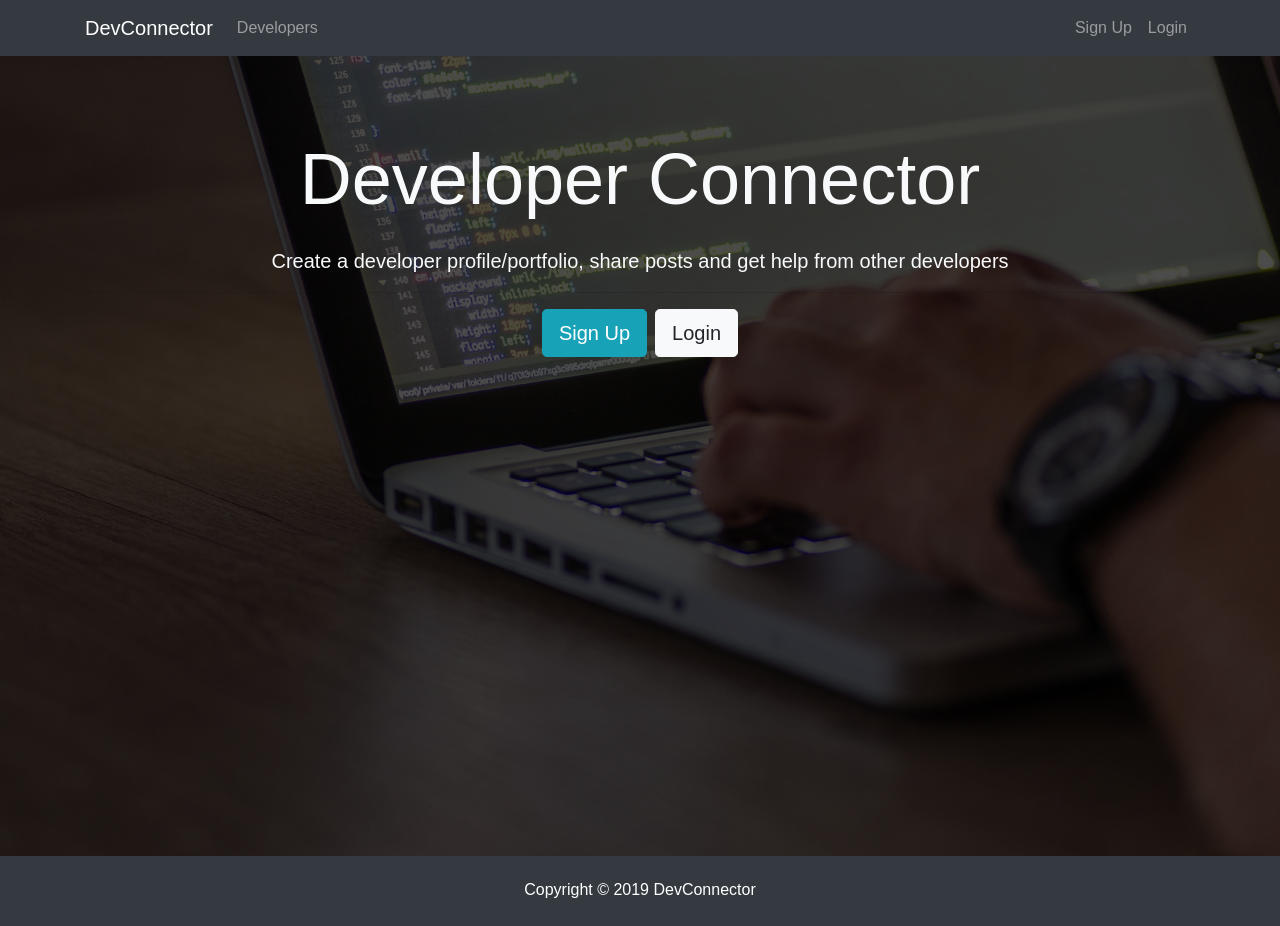
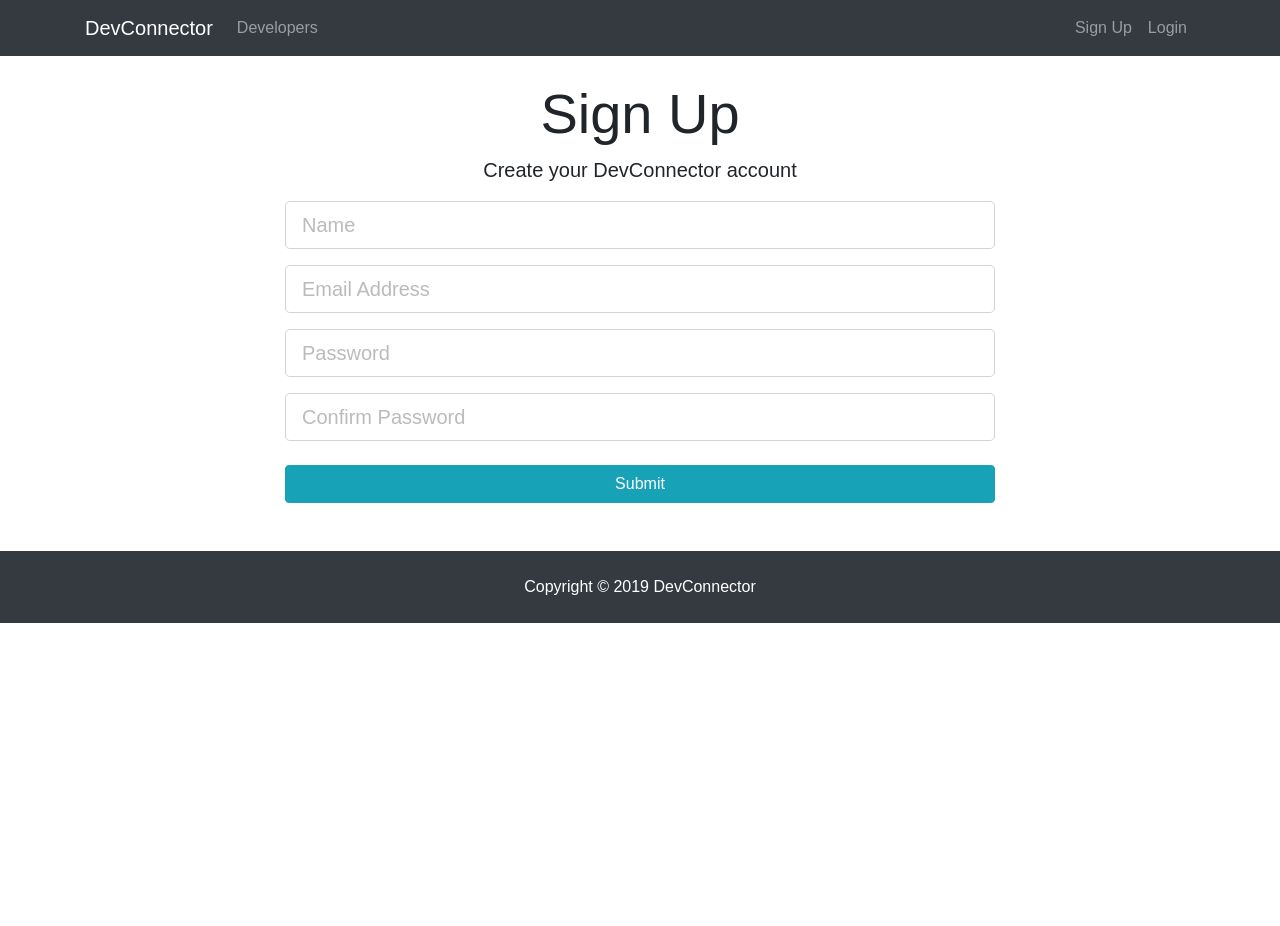
Before and after one commit to Mohammed-Elsamman/socialDev, a React (Create React App) app in the folder client/: page /register in a window 1280 px wide. After the commit the page ends 800 px from the top, so only its background shows below. Built offline with nearby package versions, Linux system fonts and the light colour scheme.

Commit message:
create components of navbar and foote and register new user and login

```diff
--- a/client/src/App.js
+++ b/client/src/App.js
@@ -1,17 +1,28 @@
 import React, {Component} from 'react';
+import {BrowserRouter as Router, Route} from "react-router-dom"
 import './App.css';
 import Navbar from "../src/components/layout/Navbar"
 import Footer from "../src/components/layout/Footer"
 import Landing from "../src/components/layout/Landing"
+import Login from "../src/components/auth/Login"
+import Register from "../src/components/auth/Register"
+// import Landing from "../src/components/layout/Landing"
+// import Landing from "../src/components/layout/Landing"
 
 class App extends Component {
     render() {
         return (
-            <div className="App">
-                <Navbar/>
-                <Landing/>
-                <Footer/>
-            </div>
+            <Router>
+                <div className="App">
+                    <Navbar/>
+                    <Route exact path='/' component={Landing}/>
+                    <div className="container">
+                        <Route exact path='/login' component={Login}/>
+                        <Route exact path='/register' component={Register}/>
+                    </div>
+                    <Footer/>
+                </div>
+            </Router>
         );
     }
 }
--- /dev/null
+++ b/client/src/components/auth/Login.js
@@ -0,0 +1,77 @@
+import React, {Component} from 'react';
+import axios from "axios"
+import classnames from "classnames"
+
+class Login extends Component {
+    constructor(props) {
+        super(props);
+        this.state = {
+            email: "",
+            password: "",
+            errors: {}
+        }
+    }
+
+    onChange = (e) => {
+        this.setState({[e.target.name]: e.target.value})
+    };
+    onSubmit = (e) => {
+        e.preventDefault();
+        const user = {
+            email: this.state.email,
+            password: this.state.password,
+        };
+        axios
+            .post('api/user/login', user)
+            .then(res => console.log(res.data))
+            .catch(err => {
+                console.log(err.response.data.errors);
+                this.setState({errors: err.response.data.errors})
+            });
+    };
+
+    render() {
+        const {errors} = this.state;
+        return (
+            <div className="login">
+                <div className="container">
+                    <div className="row">
+                        <div className="col-md-8 m-auto">
+                            <h1 className="display-4 text-center">Log In</h1>
+                            <p className="lead text-center">Sign in to your DevConnector account</p>
+                            <form onSubmit={this.onSubmit}>
+                                <div className="form-group">
+                                    <input type="email"
+                                           className={classnames("form-control form-control-lg", {
+                                               'is-invalid': errors.email
+                                           })}
+                                           placeholder="Email Address"
+                                           name="email"
+                                           value={this.state.email}
+                                           onChange={this.onChange}
+                                    />
+                                    {errors.email && (<div className='invalid-feedback'>{errors.email}</div>)}
+                                </div>
+                                <div className="form-group">
+                                    <input type="password"
+                                           className={classnames("form-control form-control-lg", {
+                                               'is-invalid': errors.password
+                                           })}
+                                           placeholder="Password"
+                                           name="password"
+                                           value={this.state.password}
+                                           onChange={this.onChange}
+                                    />
+                                    {errors.password && (<div className='invalid-feedback'>{errors.password}</div>)}
+                                </div>
+                                <input type="submit" className="btn btn-info btn-block mt-4"/>
+                            </form>
+                        </div>
+                    </div>
+                </div>
+            </div>
+        );
+    }
+}
+
+export default Login;
--- /dev/null
+++ b/client/src/components/auth/Register.js
@@ -0,0 +1,104 @@
+import React, {Component} from 'react';
+import axios from "axios"
+import classnames from "classnames"
+
+class Register extends Component {
+    constructor(props) {
+        super(props);
+        this.state = {
+            name: "",
+            email: "",
+            password: "",
+            password2: "",
+            errors: {},
+        }
+    }
+
+    onChange = (e) => {
+        this.setState({[e.target.name]: e.target.value})
+    };
+    onSubmit = (e) => {
+        e.preventDefault();
+        const newUser = {
+            name: this.state.name,
+            email: this.state.email,
+            password: this.state.password,
+            password2: this.state.password2,
+        };
+        axios
+            .post('api/user/register', newUser)
+            .then(res => console.log(res.data))
+            .catch(err => this.setState({errors: err.response.data.errors}));
+
+        console.log(newUser);
+    };
+
+    render() {
+        const {errors} = this.state;
+        return (
+            <div className="register">
+                <div className="container">
+                    <div className="row">
+                        <div className="col-md-8 m-auto">
+                            <h1 className="display-4 text-center">Sign Up</h1>
+                            <p className="lead text-center">Create your DevConnector account</p>
+                            <form onSubmit={this.onSubmit}>
+                                <div className="form-group">
+                                    <input type="text"
+                                           className={classnames("form-control form-control-lg", {
+                                               'is-invalid': errors.name
+                                           })}
+                                           placeholder="Name"
+                                           value={this.state.name}
+                                           onChange={this.onChange}
+                                           name="name"/>
+                                    {errors.name && (<div className='invalid-feedback'>{errors.name}</div>)}
+                                </div>
+
+                                <div className="form-group">
+                                    <input type="email"
+                                           className={classnames("form-control form-control-lg", {
+                                               'is-invalid': errors.email
+                                           })}
+                                           value={this.state.email}
+                                           onChange={this.onChange}
+                                           placeholder="Email Address"
+                                           name="email"/>
+                                    {errors.email && (<div className='invalid-feedback'>{errors.email}</div>)}
+
+                                    {/*<small className="form-text text-muted">This site uses Gravatar so if you want a*/}
+                                    {/*    profile image, use a Gravatar email</small>*/}
+                                </div>
+                                <div className="form-group">
+                                    <input type="password"
+                                           className={classnames("form-control form-control-lg", {
+                                               'is-invalid': errors.password
+                                           })}
+                                           value={this.state.password}
+                                           onChange={this.onChange}
+                                           placeholder="Password" name="password"/>
+                                    {errors.password && (<div className='invalid-feedback'>{errors.password}</div>)}
+                                </div>
+
+                                <div className="form-group">
+                                    <input type="password"
+                                           className={classnames("form-control form-control-lg", {
+                                               'is-invalid': errors.password2
+                                           })}
+                                           value={this.state.password2}
+                                           onChange={this.onChange}
+                                           placeholder="Confirm Password" name="password2"/>
+                                    {errors.password2 && (<div className='invalid-feedback'>{errors.password2}</div>)}
+                                </div>
+
+                                <input type="submit" className="btn btn-info btn-block mt-4"/>
+                            </form>
+                        </div>
+                    </div>
+                </div>
+            </div>
+        );
+    }
+}
+
+export default Register;
--- a/client/src/components/layout/Landing.js
+++ b/client/src/components/layout/Landing.js
@@ -1,4 +1,5 @@
 import React, {Component} from 'react';
+import {Link} from "react-router-dom"
 
 class Landing extends Component {
     render() {
@@ -13,8 +14,8 @@
                                 <p className="lead"> Create a developer profile/portfolio, share posts and get help from
                                     other developers</p>
                                 <hr/>
-                                <a href="register.html" className="btn btn-lg btn-info mr-2">Sign Up</a>
-                                <a href="login.html" className="btn btn-lg btn-light">Login</a>
+                                <Link to="/register" className="btn btn-lg btn-info mr-2">Sign Up</Link>
+                                <Link to="/login" className="btn btn-lg btn-light">Login</Link>
                             </div>
                         </div>
                     </div>
--- a/client/src/components/layout/Navbar.js
+++ b/client/src/components/layout/Navbar.js
@@ -1,11 +1,12 @@
 import React, {Component} from 'react';
+import {Link} from "react-router-dom"
 
 class Navbar extends Component {
     render() {
         return (
             <nav className="navbar navbar-expand-sm navbar-dark bg-dark mb-4">
                 <div className="container">
-                    <a className="navbar-brand" href="landing.html">DevConnector</a>
+                    <Link className="navbar-brand" to="/">DevConnector</Link>
                     <button className="navbar-toggler" type="button" data-toggle="collapse" data-target="#mobile-nav">
                         <span className="navbar-toggler-icon"></span>
                     </button>
@@ -13,17 +14,17 @@
                     <div className="collapse navbar-collapse" id="mobile-nav">
                         <ul className="navbar-nav mr-auto">
                             <li className="nav-item">
-                                <a className="nav-link" href="profiles.html"> Developers
-                                </a>
+                                <Link className="nav-link" to="/profiles"> Developers
+                                </Link>
                             </li>
                         </ul>
 
                         <ul className="navbar-nav ml-auto">
                             <li className="nav-item">
-                                <a className="nav-link" href="register.html">Sign Up</a>
+                                <Link className="nav-link" to="/register">Sign Up</Link>
                             </li>
                             <li className="nav-item">
-                                <a className="nav-link" href="login.html">Login</a>
+                                <Link className="nav-link" to="/login">Login</Link>
                             </li>
                         </ul>
                     </div>
```
Also changed, not shown: 2 other files (tests, documents, lock files or other folders).
